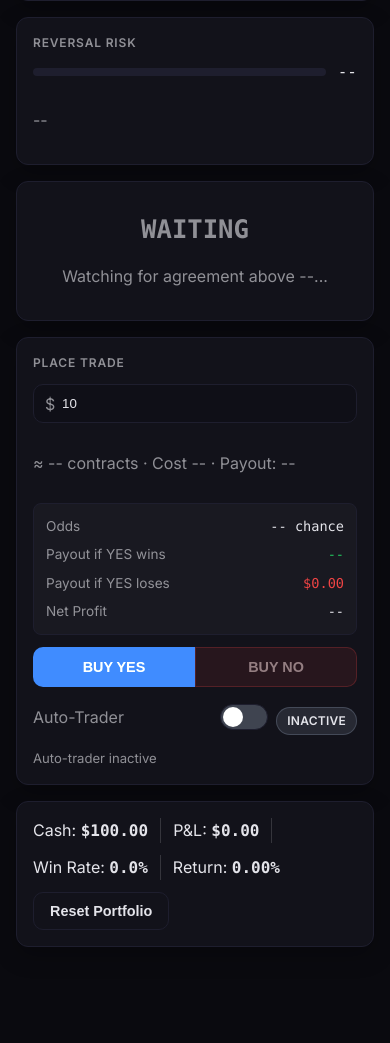
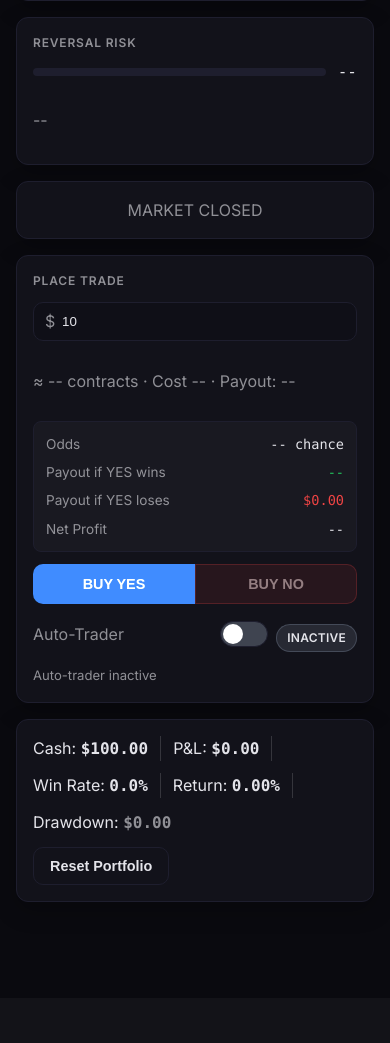
Before and after one commit to Pranaav003/BTCPred, a Flask app: page /dashboard in a window 390 px wide. Shown: the part 1661-2704 px from the top of the page. After the commit the page ends 2563 px from the top, so only its background shows below. Run offline with Flask 3, Linux system fonts and the light colour scheme; data comes from the database, SQL or seed files in the repository; data that the repository does not hold is empty; some libraries are stand-ins or nearby versions.

Commit message:
feat: add market closed state, drawdown display, mobile safe area insets
Co-Authored-By: Claude Opus 4.8 <noreply@anthropic.com>

```diff
--- a/app/static/css/main.css
+++ b/app/static/css/main.css
@@ -2777,6 +2777,7 @@ a {
         border-right: 0;
         border-top: 1px solid var(--border);
         padding: 0 var(--space-2);
+        padding-bottom: env(safe-area-inset-bottom, 0px);
         justify-content: center;
     }
 
--- a/app/static/js/main.js
+++ b/app/static/js/main.js
@@ -38,6 +38,7 @@ const state = {
     openPositionTicker: null,
     openPositionSide: null,
     liveTradingEnabled: false,
+    portfolioPeak: null,
 };
 
 const toText = (value) => (value === null || value === undefined || value === "" ? "--" : String(value));
@@ -1059,6 +1060,19 @@ function renderPortfolio(portfolio) {
     const winRate = Number(portfolio?.win_rate);
     winEl.textContent = Number.isFinite(winRate) ? `${(winRate * 100).toFixed(1)}%` : "--";
     setNumberColor(returnEl, portfolio?.total_return_pct, true);
+    // Track peak for drawdown calculation
+    const totalValue = Number(portfolio?.total_value);
+    if (Number.isFinite(totalValue)) {
+        if (!state.portfolioPeak || totalValue > state.portfolioPeak) {
+            state.portfolioPeak = totalValue;
+        }
+    }
+    const drawdown = state.portfolioPeak && Number.isFinite(totalValue) ? state.portfolioPeak - totalValue : 0;
+    const drawdownEl = document.getElementById("drawdown-display");
+    if (drawdownEl) {
+        drawdownEl.textContent = drawdown > 0 ? `-$${drawdown.toFixed(2)}` : "$0.00";
+        drawdownEl.className = drawdown > 0 ? "mono text-danger" : "mono text-muted";
+    }
     updateTradeCalculator();
 }
 
@@ -1290,7 +1304,32 @@ async function fetchResolvedForToasts() {
 
 async function fetchLiveSnapshot() {
     const snapshot = await apiFetch("/api/live-snapshot", { headers: { Accept: "application/json" } });
-    if (!snapshot) return;
+    if (!snapshot || !snapshot.market_ticker) {
+        // Market closed — no active market
+        document.getElementById("market-ticker").textContent = "No Active Market";
+        const signalCard = document.getElementById("signal-card");
+        if (signalCard) {
+            signalCard.textContent = "MARKET CLOSED";
+            signalCard.className = "card trade-signal-card signal-none";
+        }
+        const signalEl = document.getElementById("metric-signal");
+        if (signalEl) {
+            signalEl.textContent = "MARKET CLOSED";
+            signalEl.style.color = "";
+        }
+        const subtextEl = document.getElementById("signal-subtext");
+        if (subtextEl) subtextEl.textContent = "No market is currently open for trading";
+        const buyYesBtn = document.getElementById("paper-buy-yes-btn");
+        const buyNoBtn = document.getElementById("paper-buy-no-btn");
+        if (buyYesBtn) buyYesBtn.disabled = true;
+        if (buyNoBtn) buyNoBtn.disabled = true;
+        return;
+    }
+    // Re-enable trade buttons when market is active
+    const buyYesBtn = document.getElementById("paper-buy-yes-btn");
+    const buyNoBtn = document.getElementById("paper-buy-no-btn");
+    if (buyYesBtn) buyYesBtn.disabled = false;
+    if (buyNoBtn) buyNoBtn.disabled = false;
     state.yesCutoff = Number.isFinite(Number(snapshot?.yes_cutoff)) ? Number(snapshot.yes_cutoff) : state.yesCutoff;
     const wMin = Number(snapshot.signal_window_min_seconds);
     const wMax = Number(snapshot.signal_window_max_seconds);
--- a/app/templates/dashboard.html
+++ b/app/templates/dashboard.html
@@ -211,6 +211,7 @@
             <span>P&L: <strong class="mono" id="paper-realized-pnl">--</strong></span>
             <span>Win Rate: <strong class="mono" id="paper-win-rate">--</strong></span>
             <span>Return: <strong class="mono" id="paper-return-pct">--</strong></span>
+            <span>Drawdown: <strong id="drawdown-display" class="mono text-muted">$0.00</strong></span>
         </div>
         <button type="button" class="btn-ghost" id="paper-reset-btn">Reset Portfolio</button>
     </article>
```
